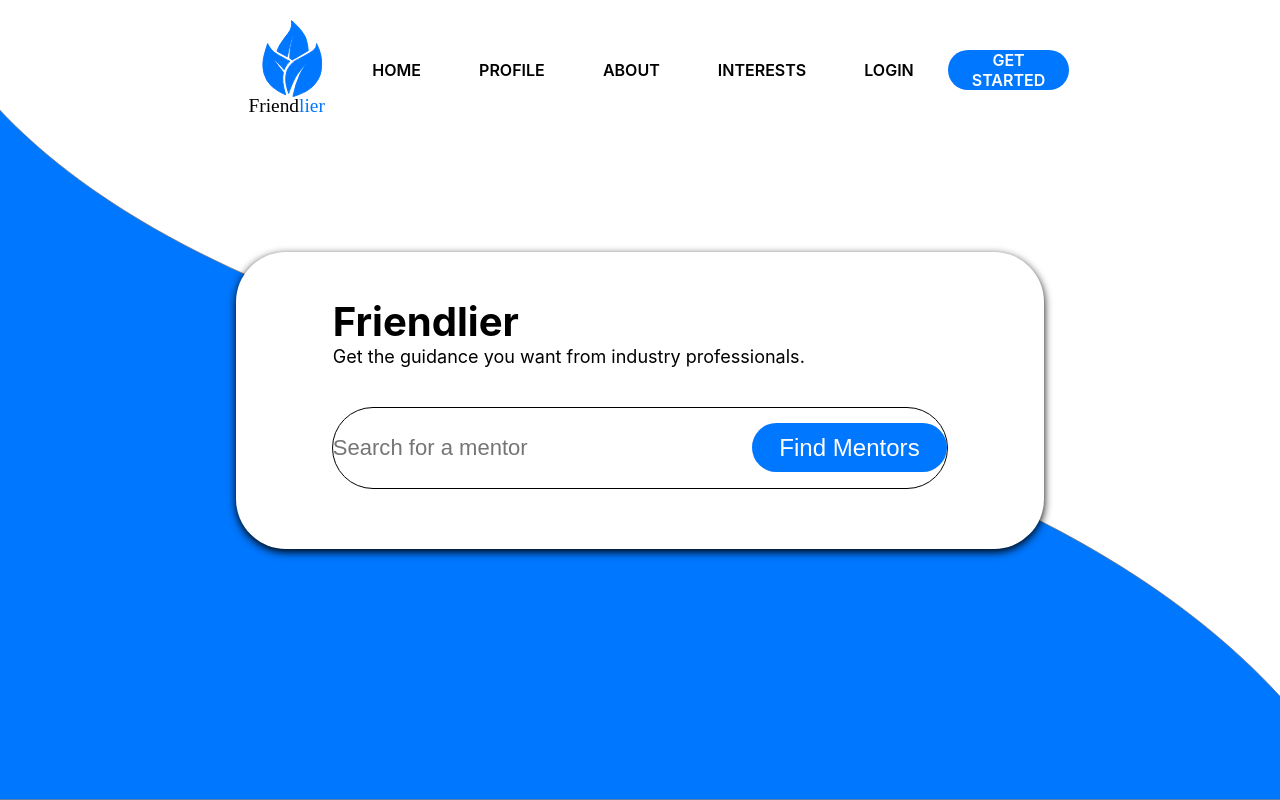
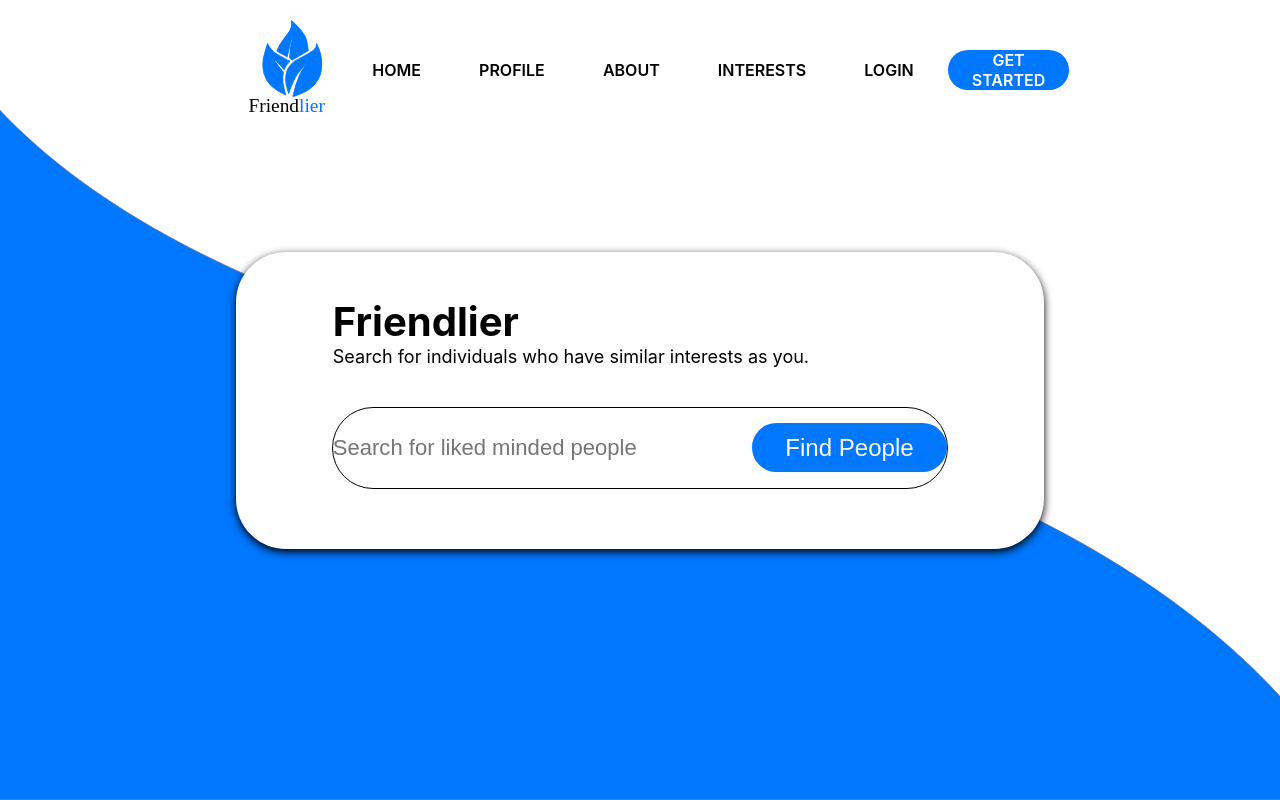
Before and after one commit to Hideir/Mentorship, a React (Create React App) app: page / in a window 1280 px wide. Built offline with nearby package versions, Linux system fonts and the light colour scheme.

Commit message:
replaced mentorship with frienlider type of content

```diff
--- a/src/components/Form.jsx
+++ b/src/components/Form.jsx
@@ -5,8 +5,8 @@ import S from "styled-components";
 const SearchForm = () => {
   return (
     <StyledForm>
-        <StyledInput type="text" placeholder="Search for a mentor" />
-        <Styledbutton type='submit'>Find Mentors</Styledbutton>
+        <StyledInput type="text" placeholder="Search for liked minded people" />
+        <Styledbutton type='submit'>Find People</Styledbutton>
     </StyledForm>
   );
 };
--- a/src/components/HeroSection.jsx
+++ b/src/components/HeroSection.jsx
@@ -11,7 +11,7 @@ const HeroSection = () => {
         <ContentContainer>
             <TextContentContainer>
                 <StyledTitle>Friendlier</StyledTitle>
-                <StyledText>Get the guidance you want from industry professionals.</StyledText>
+                <StyledText>Search for individuals who have similar interests as you.</StyledText>
             </TextContentContainer>
             <SearchForm />
         </ContentContainer>
```
